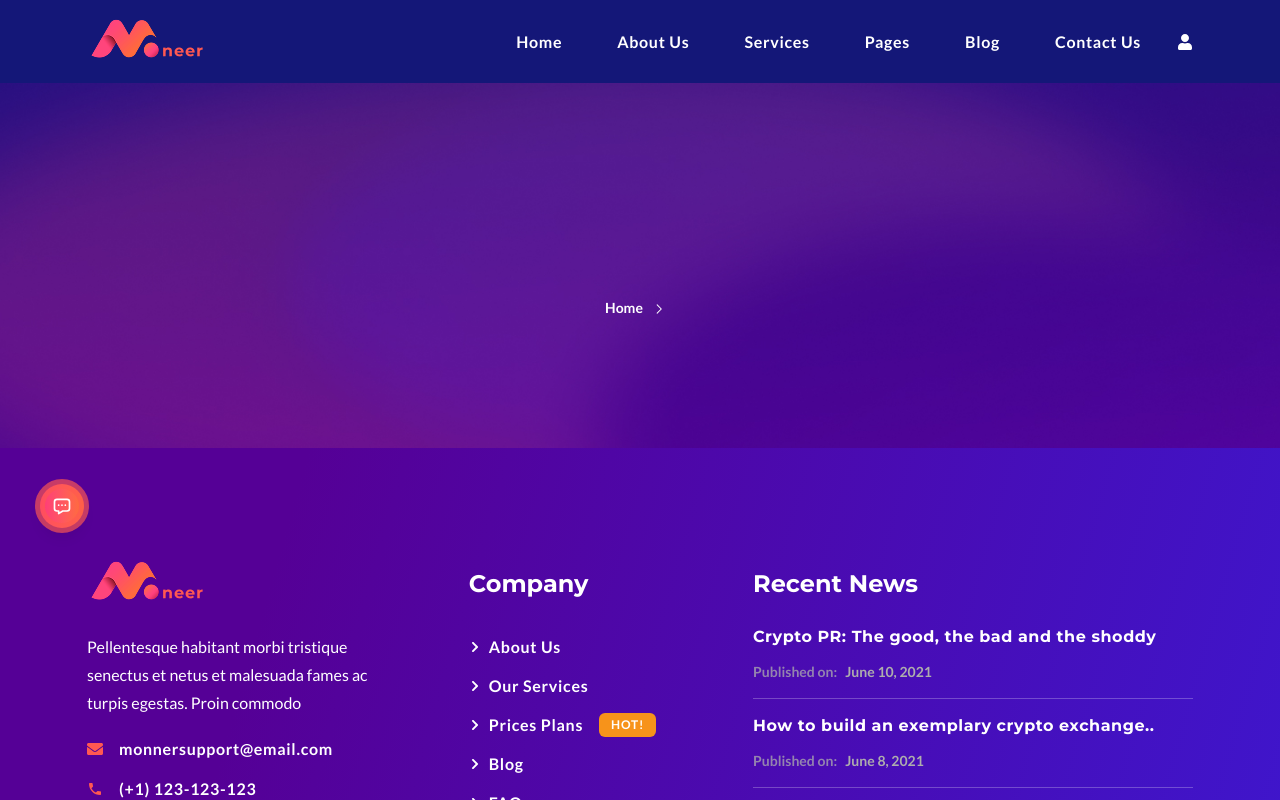
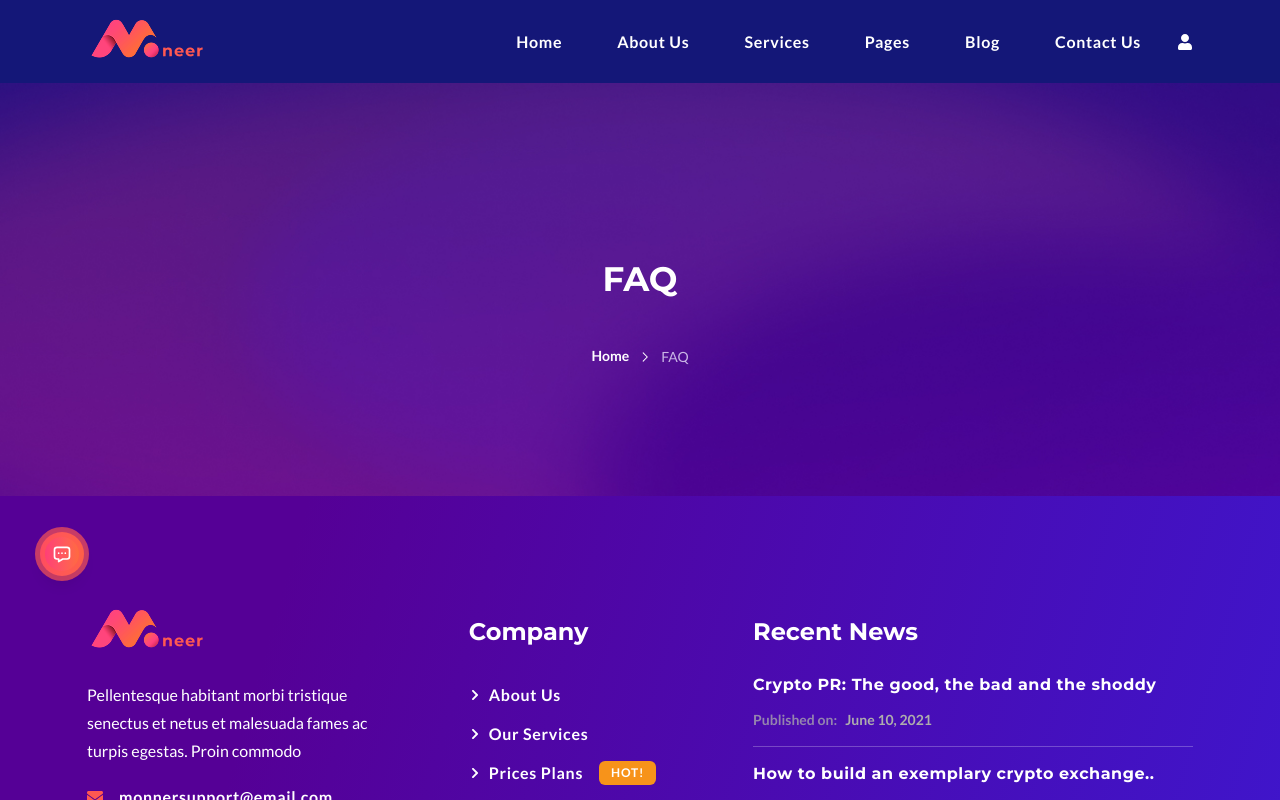
Before and after one commit to dev-mehedihassan/moneer, a React (Vite) app: page /faq in a window 1280 px wide. Shown: the top 800 px of the page. Built offline with nearby package versions, Linux system fonts and the light colour scheme.

Commit message:
Breadcrumb applied to FAQ index

```diff
--- a/src/components/pages/faq/FAQIndex.jsx
+++ b/src/components/pages/faq/FAQIndex.jsx
@@ -4,7 +4,7 @@ import BreadCrumb from '../../common/BreadCrumb'
 const FAQIndex = () => {
   return (
     <>
-        <BreadCrumb />
+        <BreadCrumb title="FAQ" routeName="FAQ" parentRouteName='Home' />
     </>
   )
 }
```
